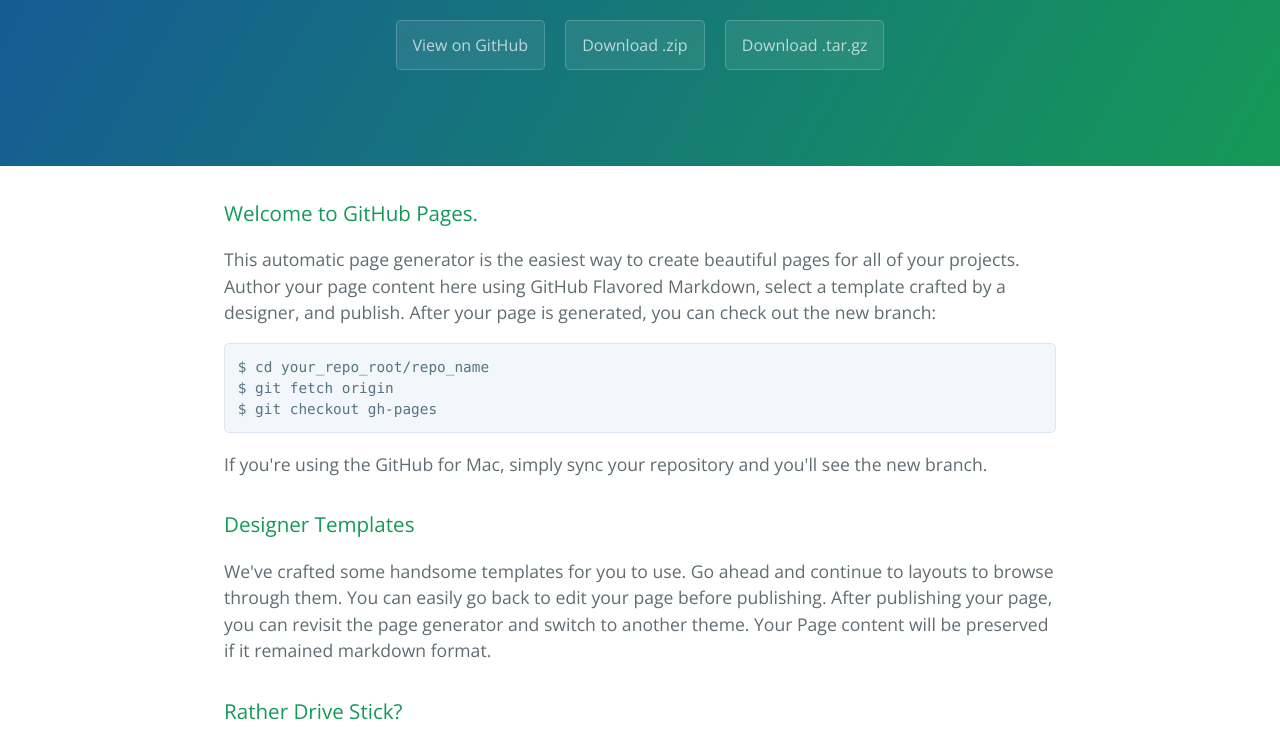
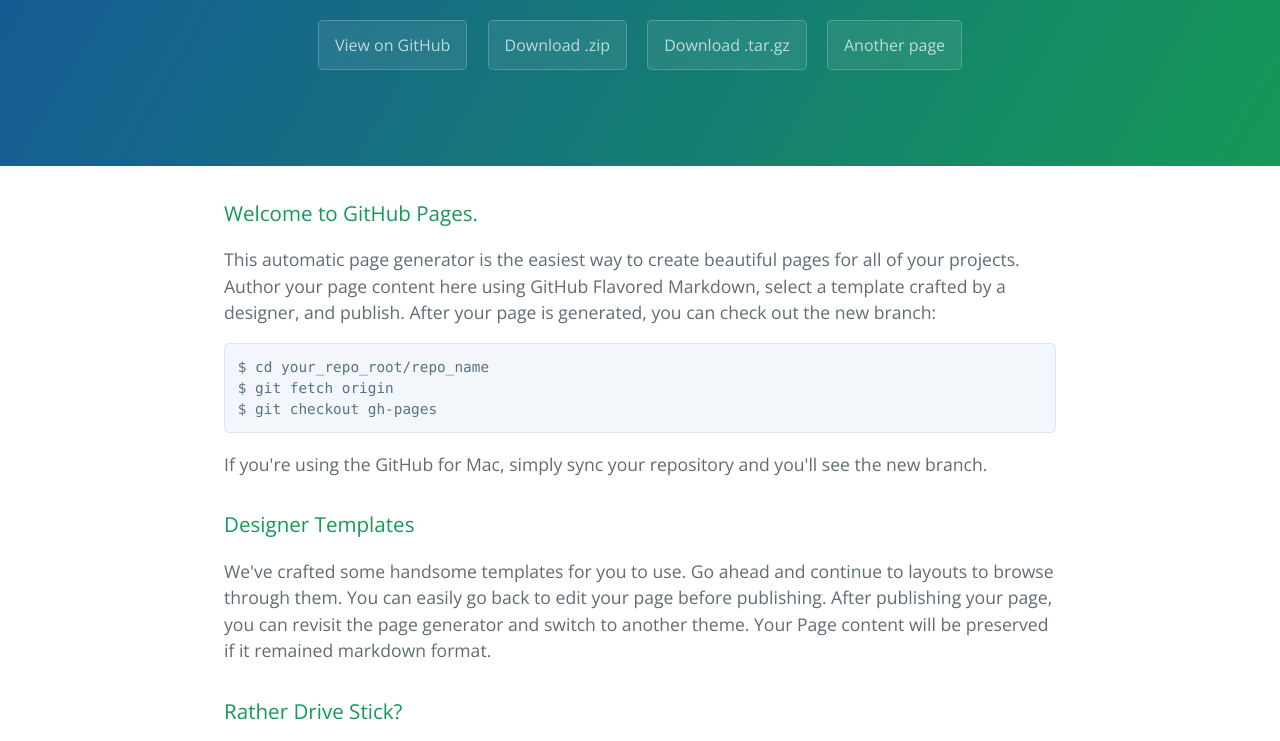
Before and after one commit to logansam/site, a plain HTML site: page index.html in a window 1280 px wide. Shown: the part 170-911 px from the top of the page. Drawn offline with nearby package versions, Linux system fonts and the light colour scheme.

Commit message:
Update index.html

```diff
--- a/index.html
+++ b/index.html
@@ -16,6 +16,7 @@
       <a href="https://github.com/logansam/site" class="btn">View on GitHub</a>
       <a href="https://github.com/logansam/site/zipball/master" class="btn">Download .zip</a>
       <a href="https://github.com/logansam/site/tarball/master" class="btn">Download .tar.gz</a>
+      <a href="https://test.logansam.com/anotherpage.html" class="btn">Another page</a>
     </section>
 
     <section class="main-content">
```
